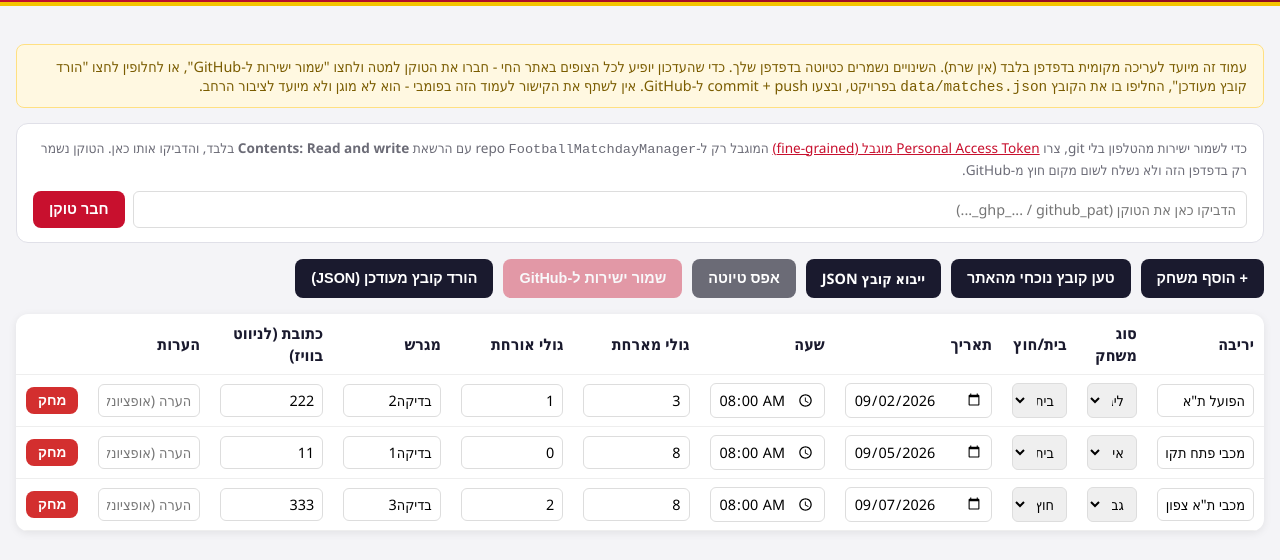
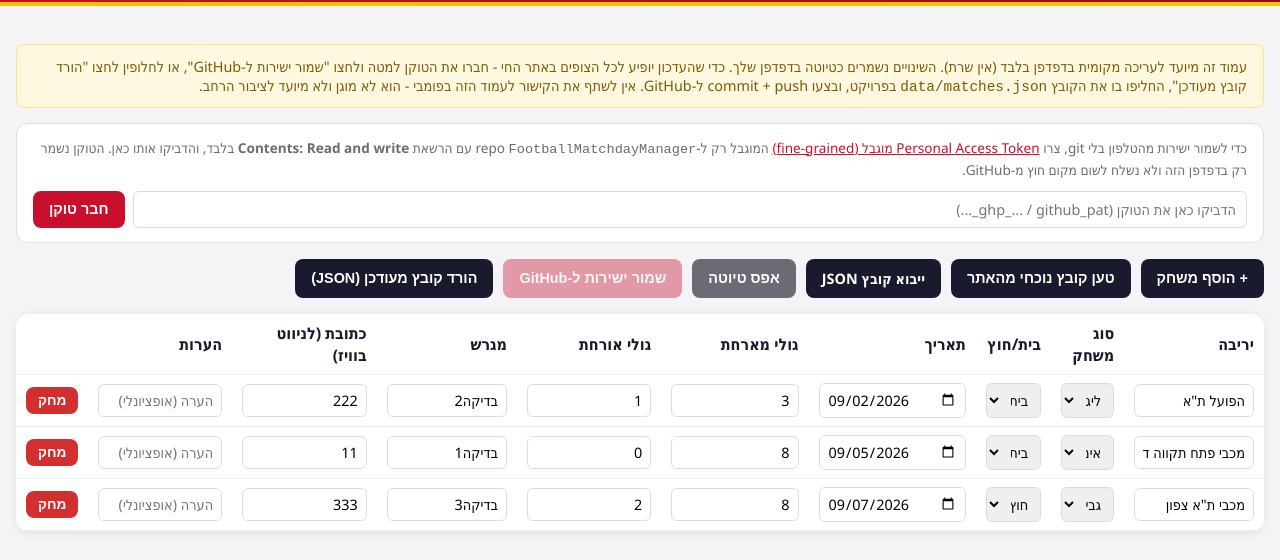
Before and after one commit to dzarhi/FootballMatchdayManager, a plain HTML site: page admin.html in a window 1280 px wide. Shown: the part 126-686 px from the top of the page. Drawn offline with Linux system fonts and the light colour scheme.

Commit message:
Remove time column from admin table

```diff
--- a/admin.html
+++ b/admin.html
@@ -66,7 +66,6 @@
             <th>סוג משחק</th>
             <th>בית/חוץ</th>
             <th>תאריך</th>
-            <th>שעה</th>
             <th>גולי מארחת</th>
             <th>גולי אורחת</th>
             <th>מגרש</th>
--- a/js/admin.js
+++ b/js/admin.js
@@ -161,7 +161,6 @@ function emptyMatch() {
     homeAway: 'home',
     matchType: 'league',
     date: '',
-    time: '',
     homeGoals: '',
     awayGoals: '',
     venueName: '',
@@ -215,7 +214,6 @@ function createRow(m, idx) {
       </select>
     </td>
     <td data-label="תאריך"><input type="date" data-field="date" value="${attr(m.date)}"></td>
-    <td data-label="שעה"><input type="time" data-field="time" value="${attr(m.time)}"></td>
     <td data-label="גולי מארחת"><input type="number" min="0" data-field="homeGoals" value="${attr(m.homeGoals)}" placeholder="-"></td>
     <td data-label="גולי אורחת"><input type="number" min="0" data-field="awayGoals" value="${attr(m.awayGoals)}" placeholder="-"></td>
     <td data-label="מגרש"><input type="text" data-field="venueName" value="${attr(m.venueName)}" placeholder="שם המגרש"></td>
```
